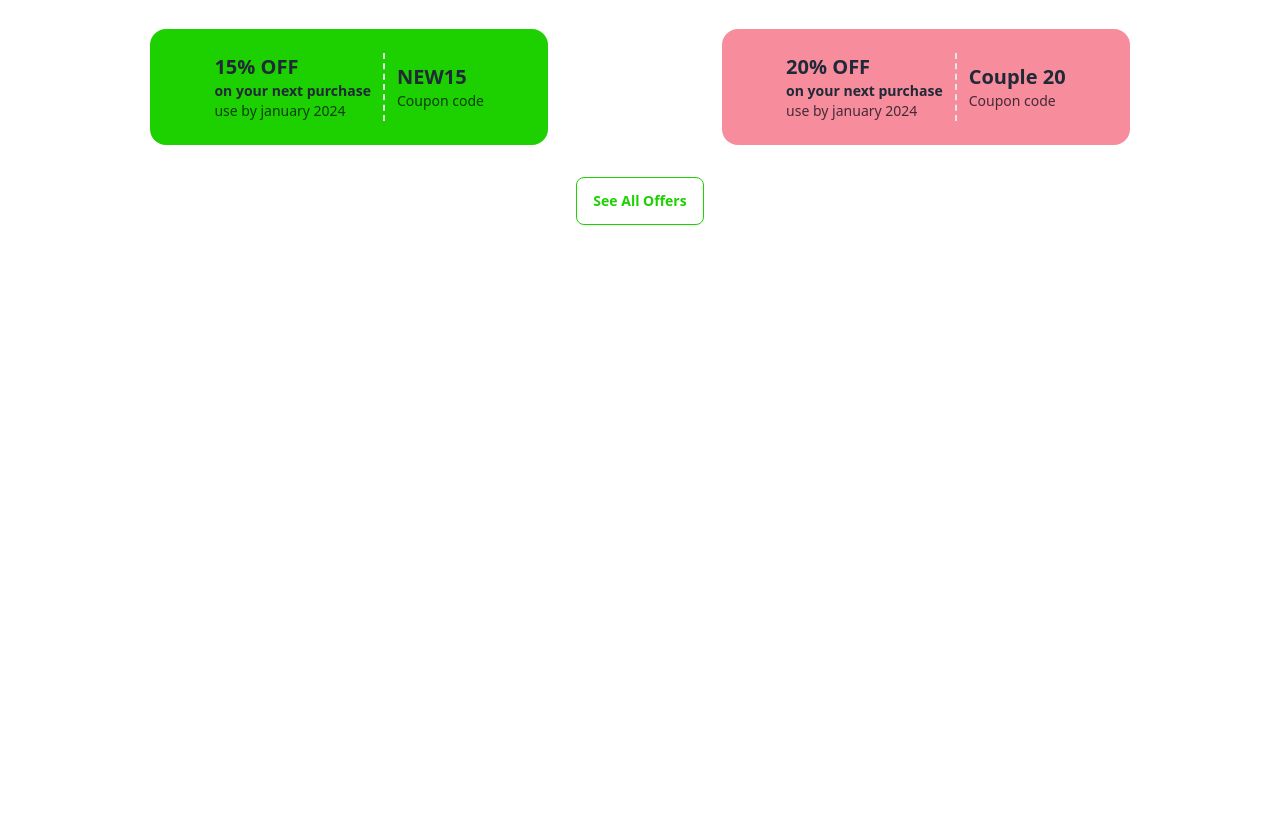
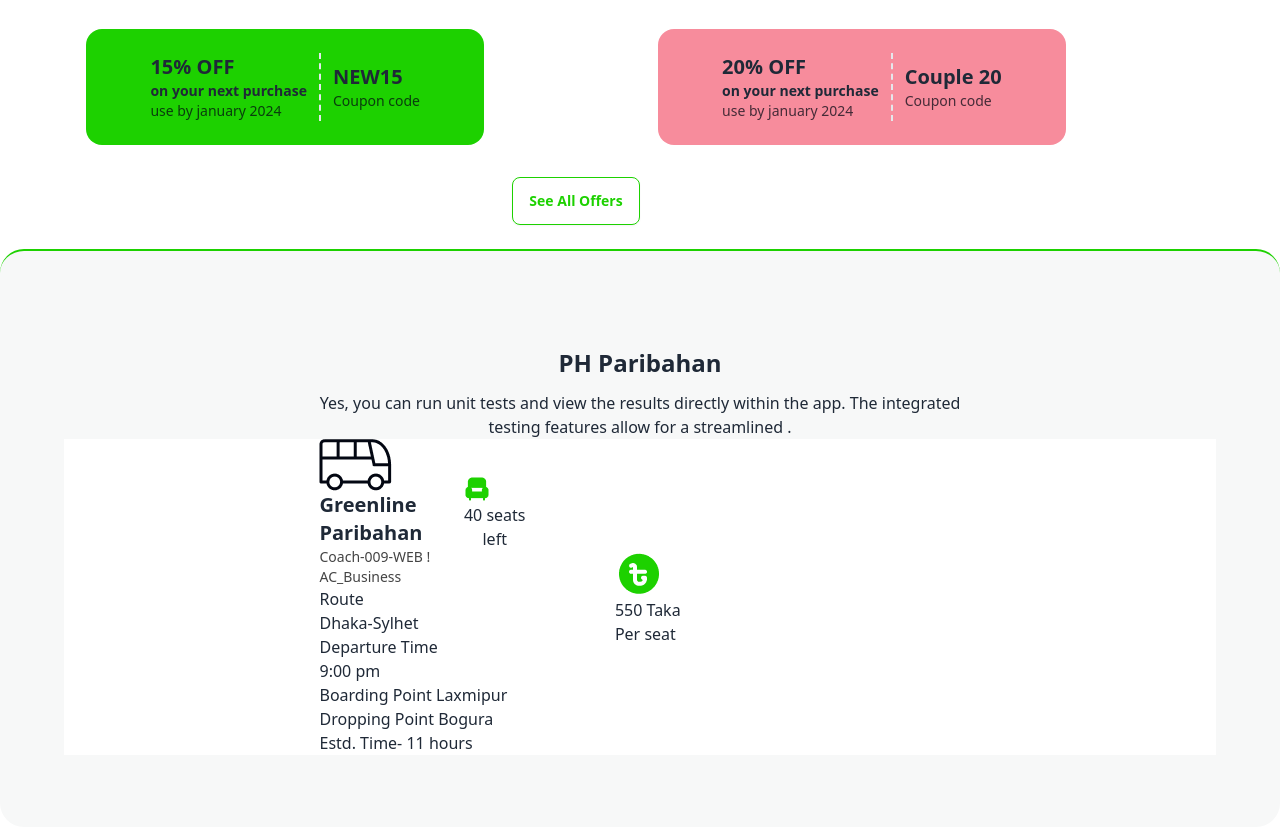
Before and after one commit to ahbab-zaman/Smart-ticket-website, a plain HTML site: page index.html in a window 1280 px wide. Shown: the part 675-1502 px from the top of the page. Before the commit the page ends 924 px from the top, so only its background shows below. Drawn offline with nearby package versions, Linux system fonts and the light colour scheme.

Commit message:
second commit

```diff
--- a/index.html
+++ b/index.html
@@ -138,12 +138,11 @@
     <!-- header section ends here -->
 
 
-    <main class="w-[90%] mx-auto mt-12">
-
+    <main class="mx-auto mt-12">
 
         <!-- coupon section starts here -->
 
-        <section class="py-6">
+        <section class="py-6 w-[90%]">
 
             <h3 class="text-2xl font-bold text-center mb-8">Best offers for you</h3>
 
@@ -184,6 +183,79 @@
         </section>
 
         <!-- coupon section ends here -->
+
+
+        <!-- ticket form section starts here -->
+
+        <section  class="py-6 bg-[#F7F8F8] rounded-3xl border-t-2 border-[#1DD100]">
+
+         <div class="py-12 w-[90%] mx-auto">
+
+          <div class="w-3/4 mx-auto text-center mt-6 space-y-3">
+            <h4 class="text-2xl font-bold">PH Paribahan</h4>
+          <p class="w-3/4 mx-auto">Yes, you can run unit tests and view the results directly within the app. The integrated testing features allow for a streamlined .</p>
+          </div>
+
+          <div class="flex justify-center items-center bg-white">
+            <!-- left side -->
+             <div >
+              <div class="flex justify-between items-center w-[70%]">
+                <div>
+                 <div>
+                   <img src="./images/bus-logo.png" alt="">
+                 </div>
+                 <div>
+                   <h5 class="text-xl font-bold">Greenline Paribahan</h5>
+                  <p class="text-sm text-[#000000bc]">Coach-009-WEB ! AC_Business</p>
+                 </div>
+                </div>
+
+
+               <div>
+                 <button>
+                   <img src="./images/./seat-green-filled.png" alt="">
+                   <span>40</span>
+                   <span>seats left</span>
+                 </button>
+               </div>
+               </div>
+
+            <div>
+             <div>
+               <h4>Route</h4>
+               <p> Dhaka-Sylhet</p>
+             </div>
+             <div>
+               <h4>Departure Time</h4>
+               <p>9:00 pm</p>
+             </div>
+             <div>
+              <div>Boarding Point Laxmipur</div>
+              <div>Dropping Point Bogura</div>
+              <div>Estd. Time- 11 hours</div>
+             </div>
+            </div>
+             </div>
+
+            <!-- right side -->
+            <div class="w-[30%]">
+              <img src="./images/fare.png" alt="">
+              <p>550 Taka</p>
+              <p>Per seat</p>
+            </div>
+
+
+            </div>
+
+
+
+
+          </div>
+
+         </div>
+        </section>
+
+        <!-- ticket form section ends here -->
     </main>
 
 
```
